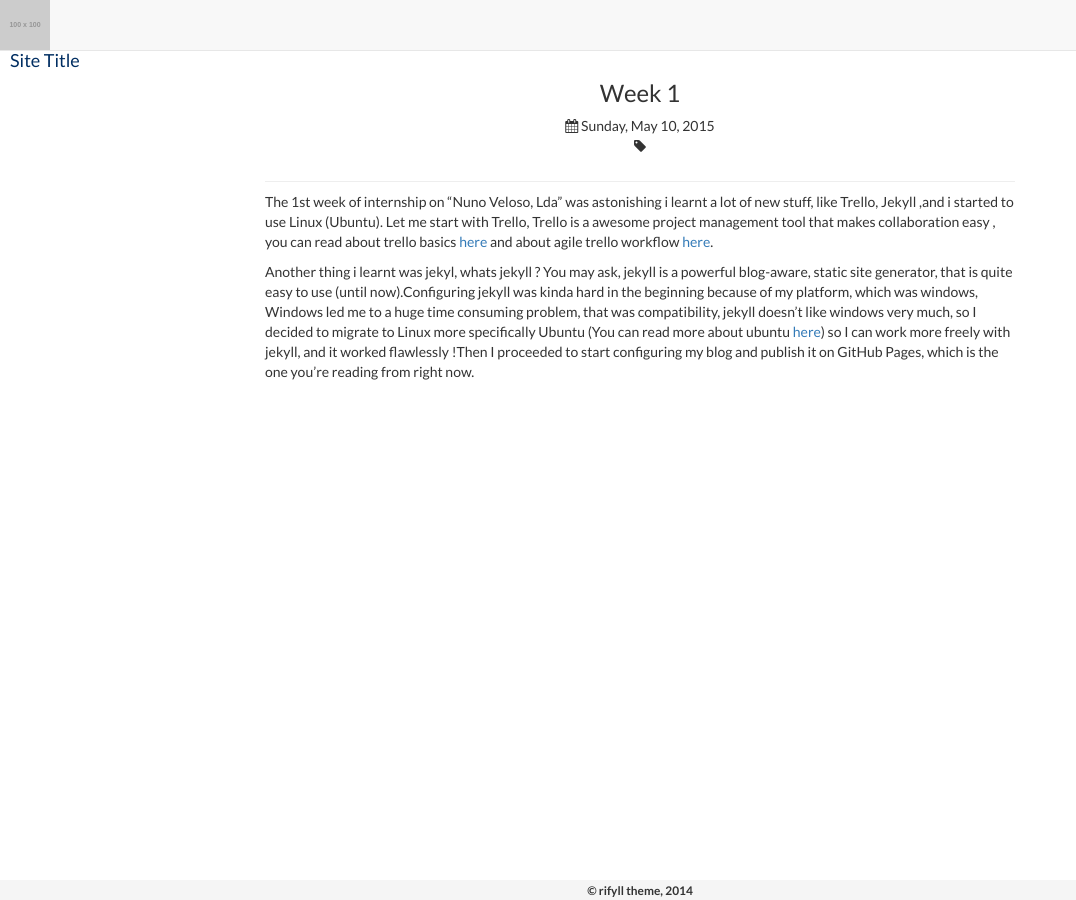
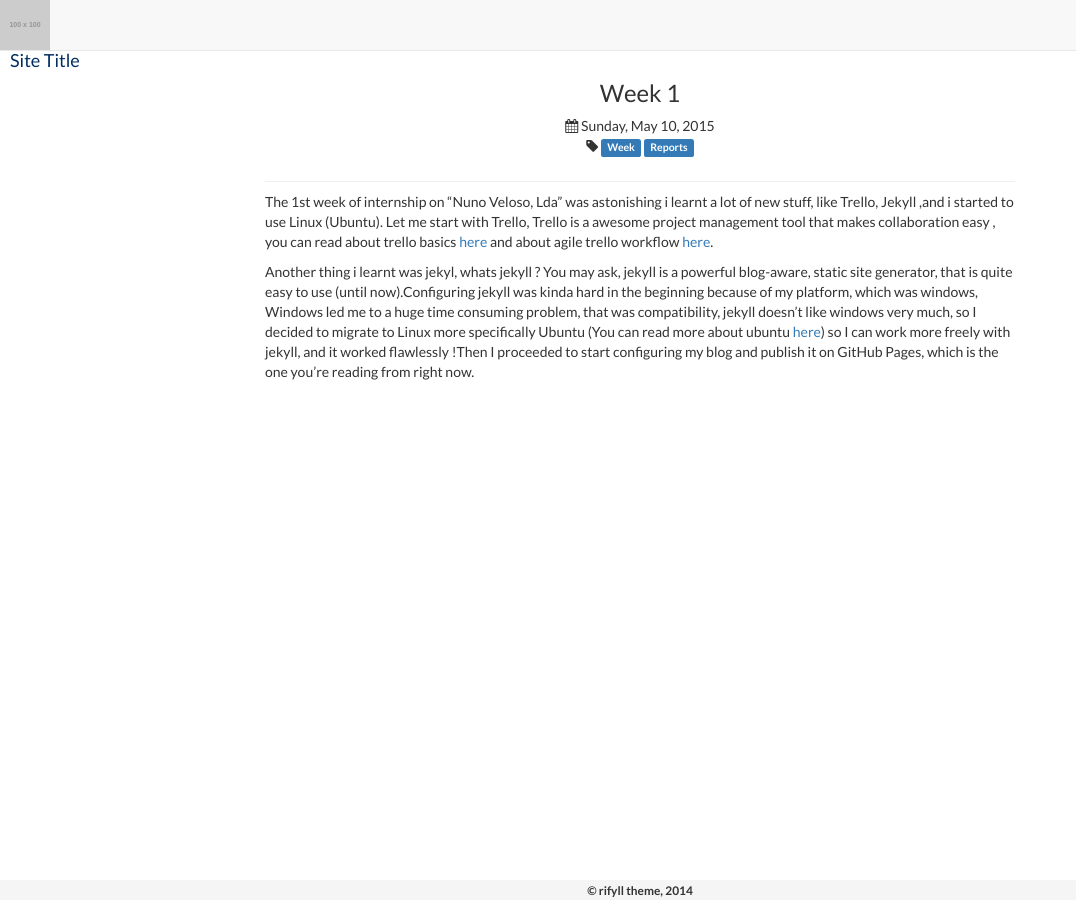
Before and after one commit to mspereira/mspereira.github.io, a Jekyll site: the page built from _posts/2015-05-10-Week-1.md, in a window 1280 px wide. Shown: the whole page, without its empty margins (0-1076 px from the left). Built offline with Jekyll 4.4.1, drawn with Linux system fonts in a browser that asks for light colours; nearby versions of some CDN libraries.

Commit message:
Added post tags

```diff
--- a/_posts/2015-05-10-Week-1.md
+++ b/_posts/2015-05-10-Week-1.md
@@ -3,6 +3,7 @@ layout: post
 title:  Week 1
 date:   2015-05-10 21:49:34
 categories: Week 1
+tags: Week Reports
 ---
 The 1st week of internship on “Nuno Veloso, Lda” was astonishing i learnt a lot of new stuff, like Trello, Jekyll ,and i started to use Linux (Ubuntu). Let me start with Trello, Trello is a awesome project management tool that makes collaboration easy , you can read about trello basics [here][Trello_link2] and about agile trello workflow [here][Trello_link1].
 
```
